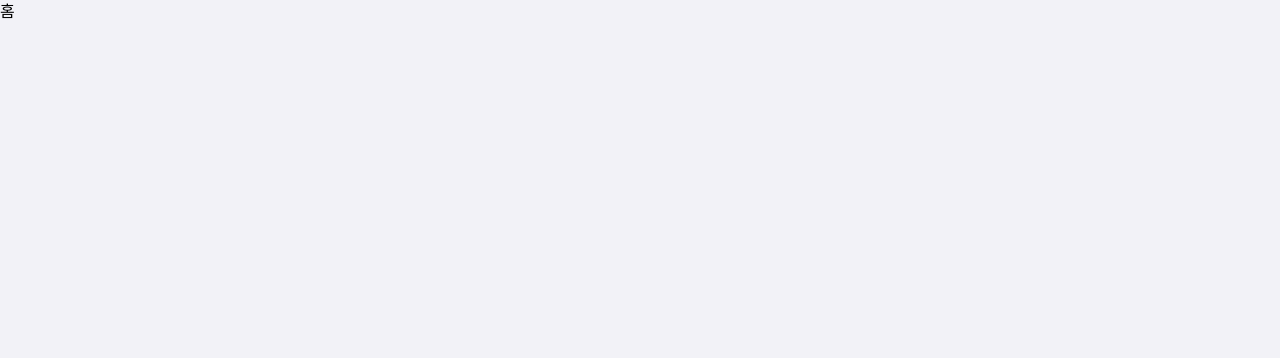
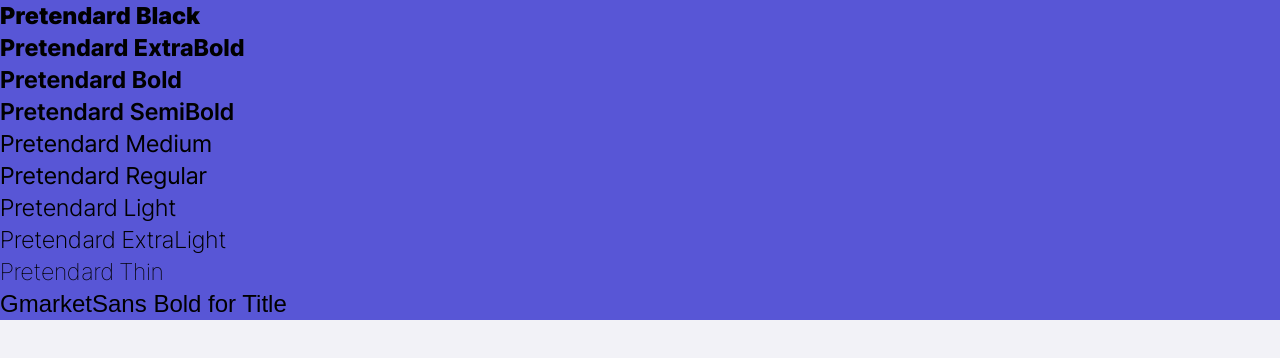
Before and after one commit to ttining-real/ttining-place, a Next.js app: page / in a window 1280 px wide. Shown: the top 358 px of the page. Built offline with nearby package versions, Linux system fonts and the light colour scheme; a web font is replaced by a local one.

Commit message:
[Init] font 설정
- 폰트 파일 추가
- `localFont` 및 테스트 코드 추가
- tailwind.config : `fontFamily` 추가

```diff
--- a/src/pages/index.tsx
+++ b/src/pages/index.tsx
@@ -1,3 +1,32 @@
+import localFont from 'next/font/local';
+
+const baseFont = localFont({
+  src: '../fonts/PretendardVariable.woff2',
+  display: 'swap',
+  variable: '--baseFont',
+});
+
+const titleFont = localFont({
+  src: '../fonts/GmarketSansTTFBold.ttf',
+  display: 'swap',
+  variable: '--titleFont',
+});
+
 export default function Home() {
-  return <div>홈</div>;
+  return (
+    <div className={` ${baseFont.className} bg-primary text-2xl`}>
+      <p className="font-black">Pretendard Black</p>
+      <p className="font-extrabold">Pretendard ExtraBold</p>
+      <p className="font-bold">Pretendard Bold</p>
+      <p className="font-semibold">Pretendard SemiBold</p>
+      <p className="titleFont">Pretendard Medium</p>
+      <p className="font-regular">Pretendard Regular</p>
+      <p className="font-light">Pretendard Light</p>
+      <p className="font-extralight">Pretendard ExtraLight</p>
+      <p className="font-thin">Pretendard Thin</p>
+      <p className={`${titleFont.className} title-font`}>
+        GmarketSans Bold for Title
+      </p>
+    </div>
+  );
 }
--- a/tailwind.config.ts
+++ b/tailwind.config.ts
@@ -4,7 +4,12 @@
   content: ['./src/**/*.{js,ts,jsx,tsx}'],
   darkMode: 'media', // 또는 class
   theme: {
-    extend: {},
+    extend: {
+      fontFamily: {
+        base: ['var(--baseFont)'],
+        title: ['var(--titleFont)'],
+      },
+    },
   },
   plugins: [],
 };
```
Also changed, not shown: src/fonts/PretendardVariable.woff2 (added), 1 other file (tests, documents, lock files or other folders).
